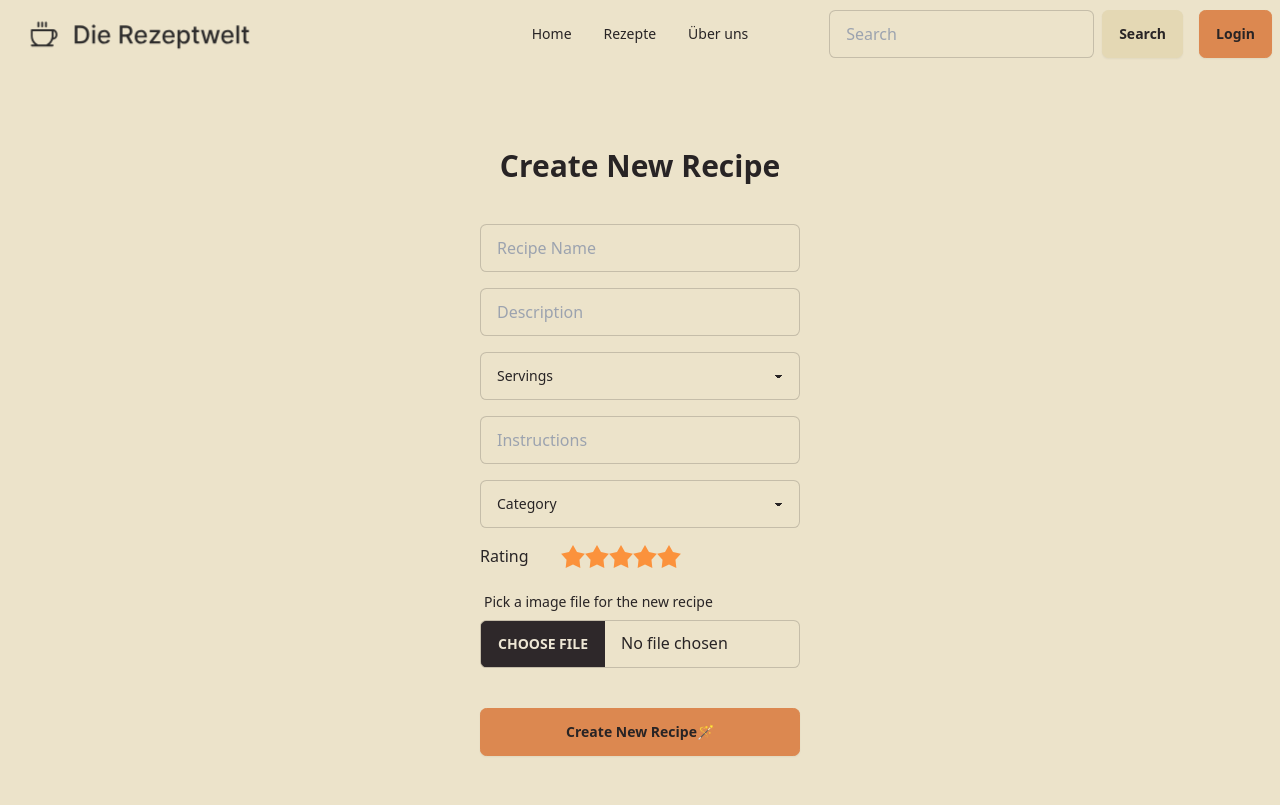
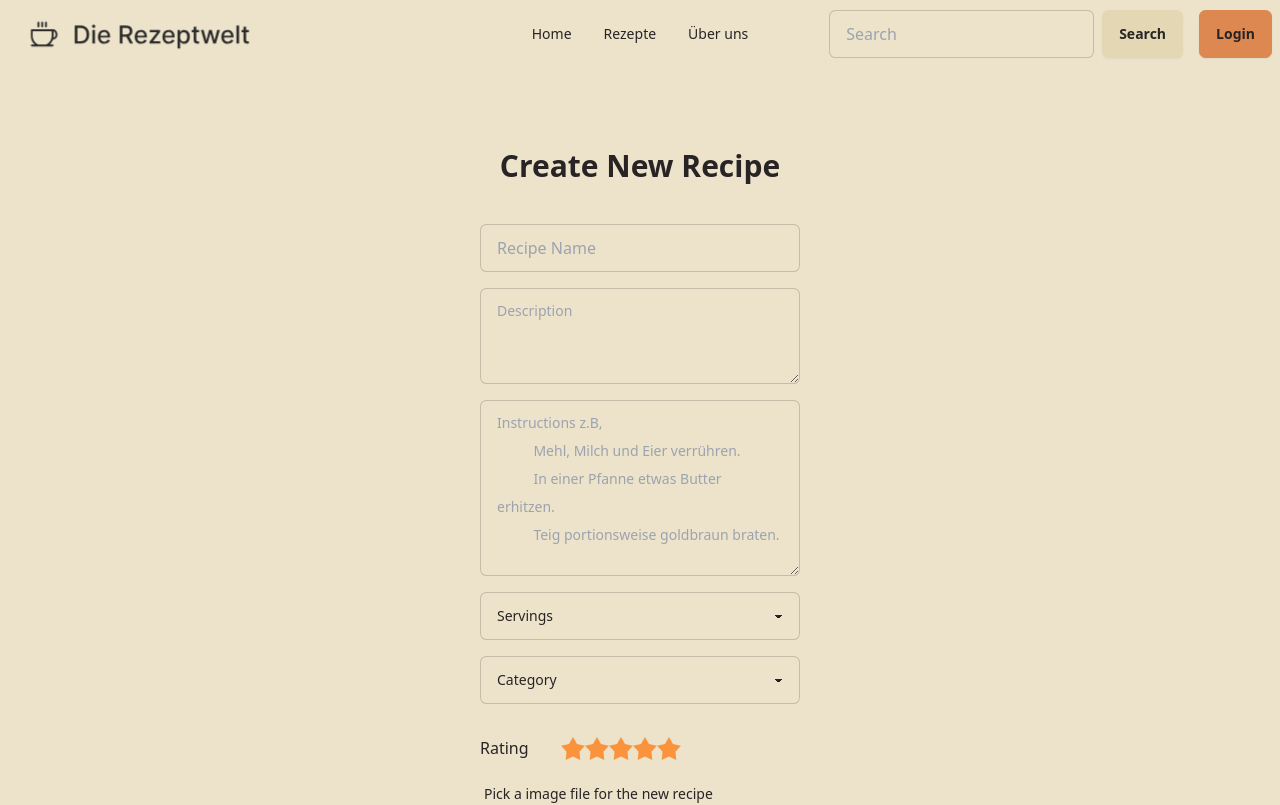
Before and after one commit to manonsfoto/Die_Rezeptwelt_Supabase, a React (Vite) app: page /create_recipe in a window 1280 px wide. Shown: the top 805 px of the page. Built offline with nearby package versions, Linux system fonts and the light colour scheme; no server answers.

Commit message:
form UI done

```diff
--- a/src/pages/CreateRecipe.tsx
+++ b/src/pages/CreateRecipe.tsx
@@ -4,9 +4,9 @@ import { supabase } from "../utils/supabaseClient";
 
 const CreateRecipe = () => {
   const nameRef = useRef<HTMLInputElement>(null!);
-  const descriptionRef = useRef<HTMLInputElement>(null!);
+  const descriptionRef = useRef<HTMLTextAreaElement>(null!);
   const servingsRef = useRef<HTMLSelectElement>(null!);
-  const instructionsRef = useRef<HTMLInputElement>(null!);
+  const instructionsRef = useRef<HTMLTextAreaElement>(null!);
   const categoryIdRef = useRef<HTMLSelectElement>(null!);
   const imageUrlRef = useRef<HTMLInputElement>(null!);
   const ratingRef = useRef<string | null>(null!);
@@ -22,6 +22,16 @@ const CreateRecipe = () => {
     const categoryIdValue = categoryIdRef.current?.value;
     const imageUrlValue = imageUrlRef.current?.value;
     const ratingValue = ratingRef.current;
+
+    const instructionsArr = instructionsValue.split(/([.!?])\s*/);
+    const processedInstructions = instructionsArr
+      .map((sentence, index) => {
+        if (index % 2 === 0 && sentence.trim() !== "") {
+          return sentence.trim() + ";";
+        }
+        return sentence;
+      })
+      .join(" ");
 
     if (
       !nameValue ||
@@ -50,7 +60,7 @@ const CreateRecipe = () => {
       name: nameValue,
       description: descriptionValue,
       servings: Number(servingsValue),
-      instructions: instructionsValue,
+      instructions: processedInstructions,
       category_id: categoryIdValue,
       imageUrl: imageUrlValue,
       rating: Number(ratingValue),
@@ -69,7 +79,6 @@ const CreateRecipe = () => {
       servingsRef.current.value = "";
       instructionsRef.current.value = "";
       categoryIdRef.current.value = "";
-      imageUrlRef.current.value = "";
     }
     if (data) {
       setError("");
@@ -79,7 +88,6 @@ const CreateRecipe = () => {
       servingsRef.current.value = "";
       instructionsRef.current.value = "";
       categoryIdRef.current.value = "";
-      imageUrlRef.current.value = "";
     }
   }
 
@@ -95,7 +103,7 @@ const CreateRecipe = () => {
       >
         Create New Recipe
       </h1>
-      <label className="input input-bordered flex items-center gap-2">
+      <label className="max-w-xs input input-bordered flex items-center gap-2">
         <input
           ref={nameRef}
           name="RecipeName"
@@ -104,19 +112,30 @@ const CreateRecipe = () => {
           placeholder="Recipe Name"
         />
       </label>
-      <label className="input input-bordered flex items-center gap-2">
-        <input
+      <label className="form-control max-w-xs ">
+        <textarea
           ref={descriptionRef}
-          type="text"
+          className="textarea textarea-bordered h-24"
           name="Description"
           placeholder="Description"
-          className="grow"
-        />
+        ></textarea>
       </label>
+      <label className="form-control max-w-xs ">
+        <textarea
+          ref={instructionsRef}
+          className="textarea textarea-bordered h-44"
+          name="Instructions"
+          placeholder="Instructions z.B,
+          Mehl, Milch und Eier verrühren.
+          In einer Pfanne etwas Butter erhitzen.
+          Teig portionsweise goldbraun braten."
+        ></textarea>
+      </label>
+
       <select
         ref={servingsRef}
         name="servings"
-        className="select select-bordered w-full max-w-xs"
+        className="select select-bordered  max-w-xs"
         defaultValue=""
       >
         <option value={""}>Servings</option>
@@ -126,20 +145,10 @@ const CreateRecipe = () => {
         <option value={4}>4 Servings</option>
         <option value={5}>5 Servings</option>
       </select>
-
-      <label className="input input-bordered flex items-center gap-2">
-        <input
-          ref={instructionsRef}
-          type="text"
-          name="Instructions"
-          className="grow"
-          placeholder="Instructions"
-        />
-      </label>
       <select
         ref={categoryIdRef}
         name="categoryId"
-        className="select select-bordered w-full max-w-xs"
+        className="select select-bordered  max-w-xs"
         defaultValue=""
       >
         <option value={""}>Category</option>
@@ -156,8 +165,7 @@ const CreateRecipe = () => {
         </option>
         <option value={"933f18c3-052b-4989-9f74-4d692fda1473"}>Dessert</option>
       </select>
-
-      <div className="rating">
+      <div className="rating mt-4">
         <p className="mr-8">Rating</p>
         {[1, 2, 3, 4, 5].map((value) => (
           <input
@@ -170,7 +178,7 @@ const CreateRecipe = () => {
           />
         ))}
       </div>
-      <label className="form-control w-full max-w-xs">
+      <label className="form-control  max-w-xs">
         <div className="label">
           <span className="label-text">
             Pick a image file for the new recipe
@@ -178,16 +186,24 @@ const CreateRecipe = () => {
         </div>
         <input
           type="file"
-          className="file-input file-input-bordered w-full max-w-xs"
+          className="file-input file-input-bordered  max-w-xs"
         />
       </label>
       <button
         type="button"
-        className="btn btn-accent mt-6"
+        className="btn btn-accent mt-6 max-w-xs"
         onClick={createNewRecipe}
       >
         Create New Recipe🪄
       </button>
+      <div className="max-w-xs">
+        {error.length > 0 && (
+          <p className="text-red-600 text-center">🚨{error}</p>
+        )}
+        {success.length > 0 && (
+          <p className="text-green-900 text-center">{success}</p>
+        )}
+      </div>
     </section>
   );
 };
--- a/src/pages/Details.tsx
+++ b/src/pages/Details.tsx
@@ -141,7 +141,7 @@ const Details = () => {
                     ))}
                   </ul>
                   <h3 className="text-2xl font-semibold">Zubereitung</h3>
-                  <ol>
+                  <ol className="list-decimal">
                     {singleRecipe?.instructions.split(";").map((item) => (
                       <li key={item}>{item}</li>
                     ))}
```
